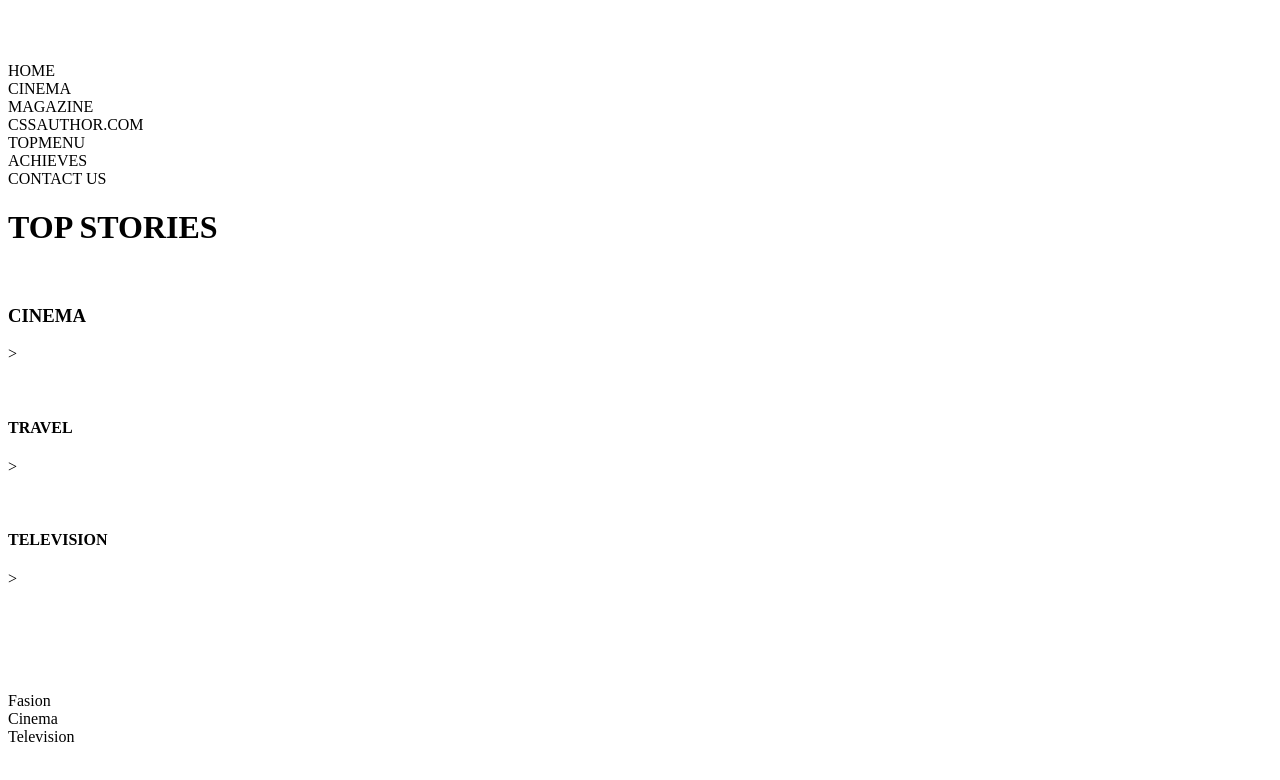
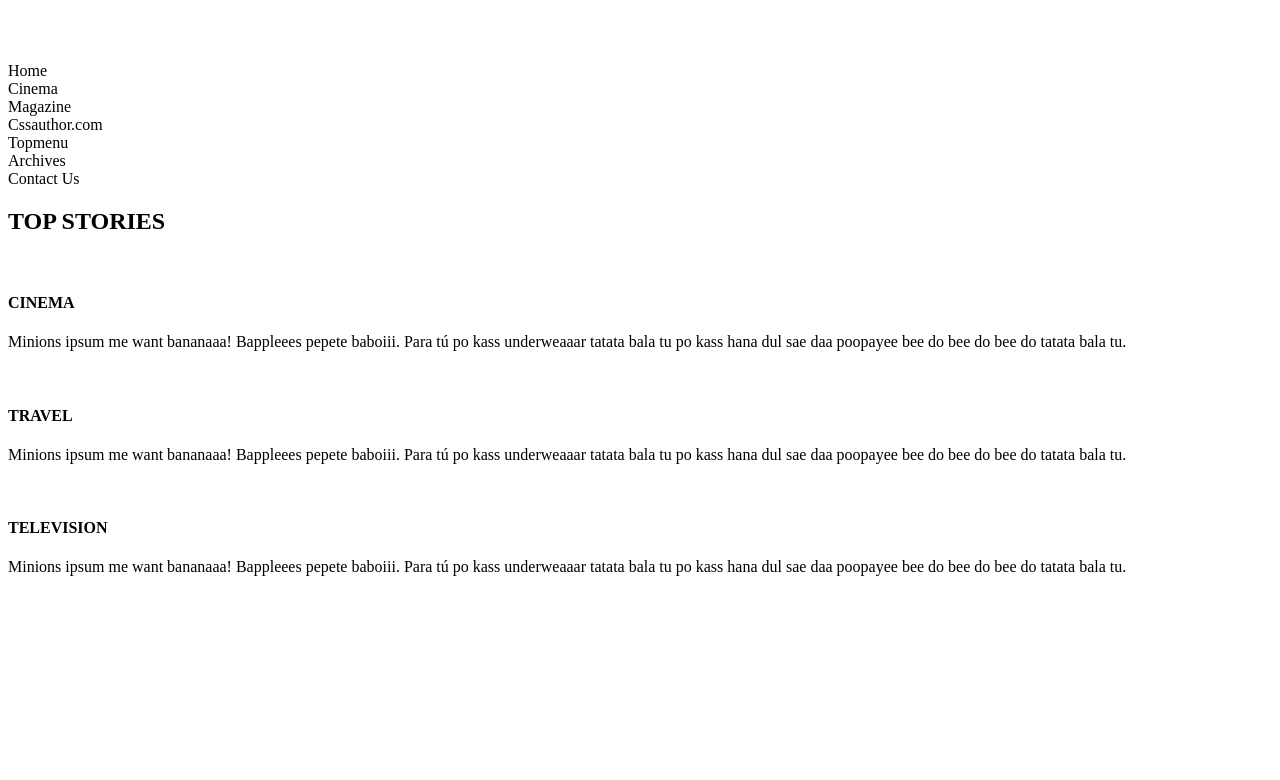
Before and after one commit to EricQian01/htmlstructure, a plain HTML site: page index.html in a window 1280 px wide. Drawn offline with Linux system fonts and the light colour scheme.

Commit message:
Update index.html

```diff
--- a/index.html
+++ b/index.html
@@ -27,34 +27,34 @@
     </header>
 
     <nav class="navbar">
-        <div class="Home">HOME</div>
-        <div class="Cinema">CINEMA</div>
-        <div class="Magazine">MAGAZINE</div>
-        <div class="CSSAUTHOR.COM">CSSAUTHOR.COM</div>
-        <div class="TOPMENU">TOPMENU</div>
-        <div class="ACHIEVES">ACHIEVES</div>
-        <div class="CONTACTUS">CONTACT US</div>
+        <div class="Home">Home</div>
+        <div class="Cinema">Cinema</div>
+        <div class="Magazine">Magazine</div>
+        <div class="CSSAUTHOR.COM">Cssauthor.com</div>
+        <div class="TOPMENU">Topmenu</div>
+        <div class="ACHIEVES">Archives</div>
+        <div class="CONTACTUS">Contact Us</div>
     </nav>
 
     <div class="topstories">
-        <h1>TOP STORIES</h1>
+        <h2>TOP STORIES</h2>
         <nav class="toprow">
             <div class="cinemabox">
                 <img src="" alt="">
-                <h3 class="cinematitle">CINEMA</h3>
-                <p>></p>
+                <h4 class="cinematitle">CINEMA</h4>
+                <p>Minions ipsum me want bananaaa! Bappleees pepete baboiii. Para tú po kass underweaaar tatata bala tu po kass hana dul sae daa poopayee bee do bee do bee do tatata bala tu.</p>
             </div>
 
             <div class="travelbox">
                 <img src="" alt="">
                 <h4 class="traveltitle">TRAVEL</h4>
-                <p>></p>
+                <p>Minions ipsum me want bananaaa! Bappleees pepete baboiii. Para tú po kass underweaaar tatata bala tu po kass hana dul sae daa poopayee bee do bee do bee do tatata bala tu.</p>
             </div>
 
             <div class="televisionbox">
                 <img src="" alt="">
                 <h4 class="televisiontitle">TELEVISION</h4>
-                <p>></p>
+                <p>Minions ipsum me want bananaaa! Bappleees pepete baboiii. Para tú po kass underweaaar tatata bala tu po kass hana dul sae daa poopayee bee do bee do bee do tatata bala tu.</p>
             </div>
 
         </nav>
@@ -85,23 +85,6 @@
                 <img src="" alt="">
             </div>
         </div>
-
-
-        <div class="Top-Stories">
-            <nav class="Top-Stories-Nav">
-                <div class="Top-Stories-Fasion">Fasion</div>
-                <div class="Top-Stories-Cinema">Cinema</div>
-                <div class="Top-Stories-Television">Television</div>
-            </nav>
-        </div>
-
-        <div class="Top-Stories-Contents">
-            <div class="content">
-                <img src="" alt="">
-                <h3 class="Top-Stories-Title"></h3>
-                <p class="Top-Stories-Description"></p>
-            </div>
-
-
-
+</div>
+</body>
 </html>
```
